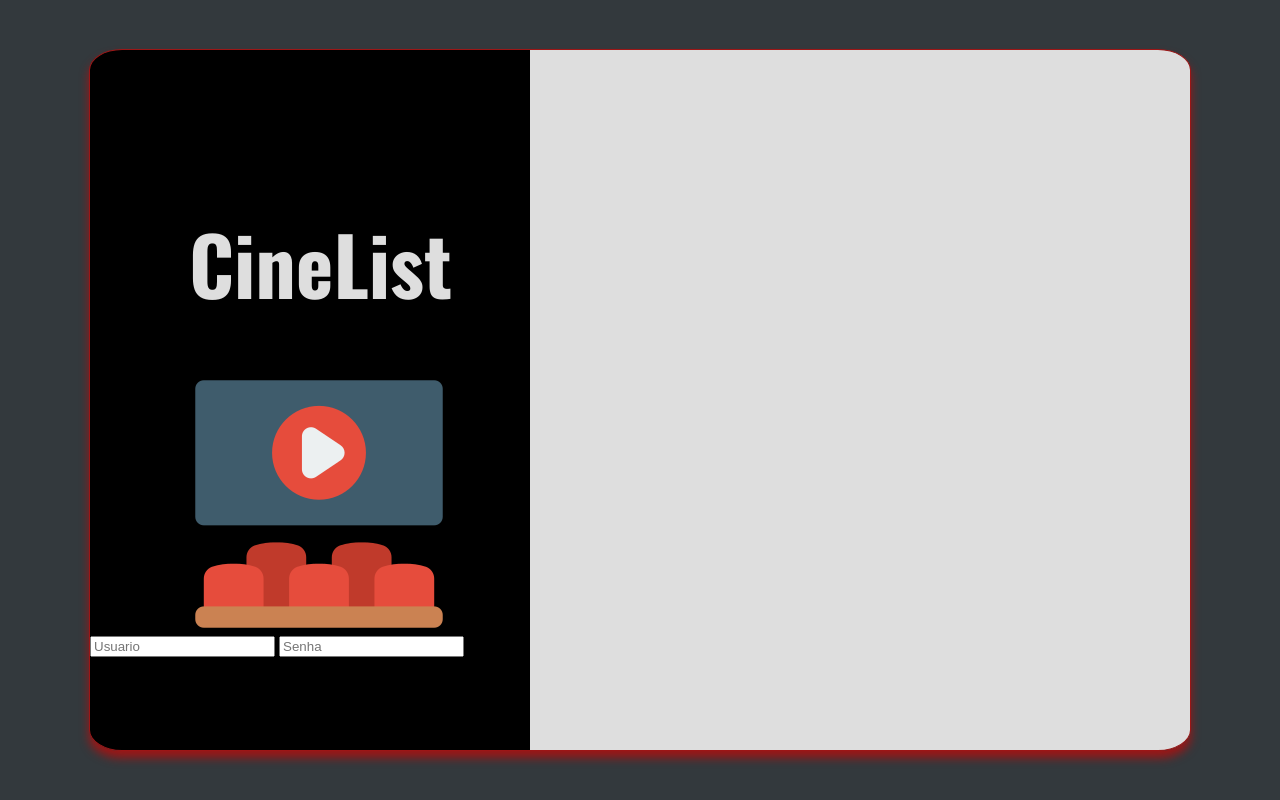
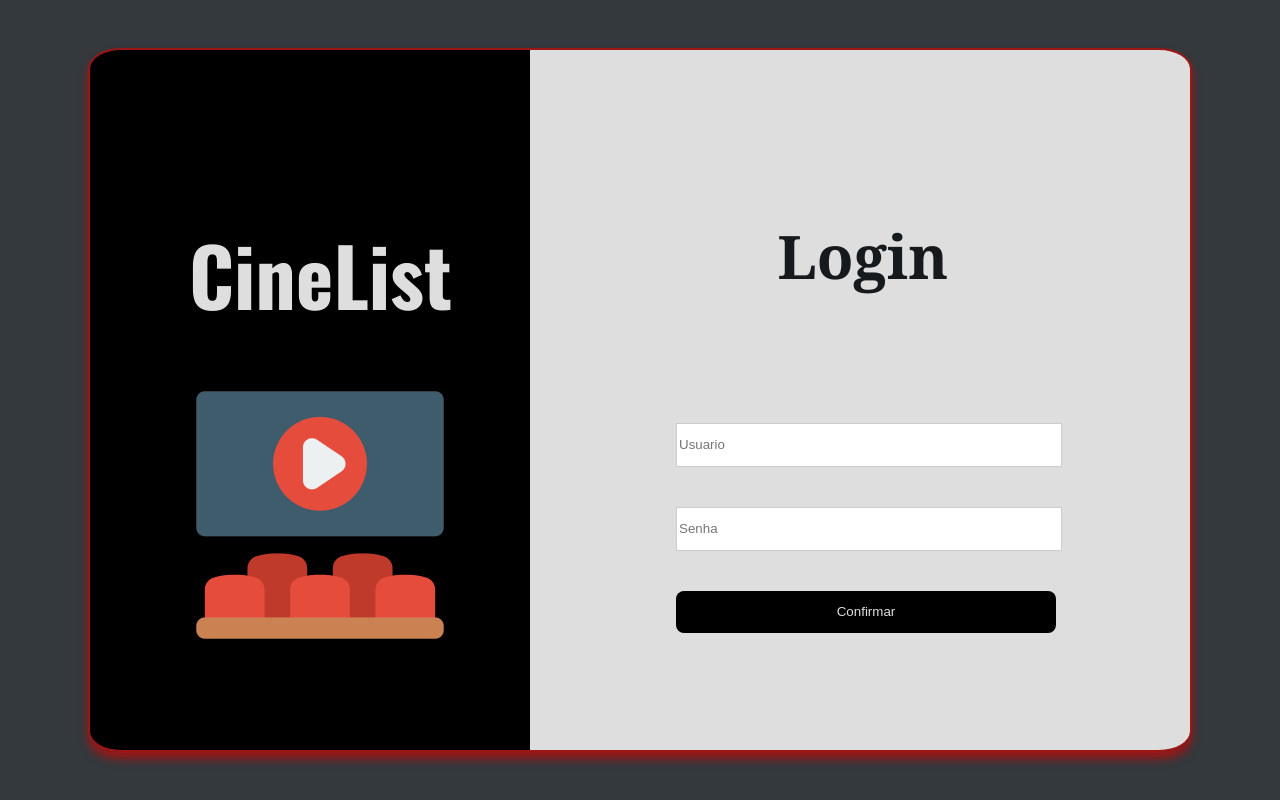
Before and after one commit to henryuuki/ds-projetoM2-web, a plain HTML site: page pages/login.html in a window 1280 px wide. Drawn offline with nearby package versions, Linux system fonts and the light colour scheme; a web font is replaced by a local one.

Commit message:
Estilizando tela de login

```diff
--- a/css/header.css
+++ b/css/header.css
@@ -58,7 +58,7 @@ header nav{
     border-bottom: 3px solid #A4161A;
 }
 
-#botao{
+#perfil{
     border: 1px solid blue;
     text-align: center;
     display: flex;
--- a/css/login.css
+++ b/css/login.css
@@ -1,22 +1,57 @@
 @import url('https://fonts.googleapis.com/css2?family=Anta&family=Anton&family=Hind:wght@300;400;500;600;700&family=Lobster&family=Oswald:wght@200..700&family=Roboto:ital,wght@0,100;0,300;0,400;0,500;0,700;0,900;1,100;1,300;1,400;1,500;1,700;1,900&display=swap');
 
 .contanier{
+    display: grid;
+    grid-template-columns: 1fr 1fr;
     border-radius: 3%;
     width: 1100px;
     height: 700px;
     background: linear-gradient(to right, #000000 0%, #000000 40%, #DEDEDE 40%, #DEDEDE 100%);
-    border: 1px solid rgb(156, 22, 22);
+    border: 2px solid rgb(156, 22, 22);
     box-shadow: 0 7px 10px 0 rgb(156, 22, 22);
 }
 
-.contanier h1{
+.title-logo{
     color: #DEDEDE;
     font-family: "Oswald", sans-serif;
     font-size: 80px;
-    margin-left: 9%;
-    margin-top: 14%;
+    margin-left: 18%;
+    margin-top: 30%;
+}
+
+.title-login{
+    color: #161A1D;
+    font-family: Georgia, 'Times New Roman', Times, serif;
+    font-size: 60px;
+    margin-left: 25%;
+    margin-top: 30%;
 }
 
 .img-login{
-    margin-left: 9.2%;
+    width: 256px;
+    height: 256px;
+    margin-left: 18.6%;
+    margin-bottom: 20%;
 }
+
+#login{
+    display: inline-flex;
+    flex-direction: column;
+    width: 380px;
+    gap: 40px;
+    padding: 36px;
+}
+
+.input-edit{
+    border: 1px solid #ccc;
+    width: 100%;
+    height: 40px;
+}
+
+#botao{
+    height: 42px;
+    border-radius: 8px;
+    border: none;
+    background-color: #000000;
+    color: #DEDEDE;
+}
--- a/pages/login.html
+++ b/pages/login.html
@@ -13,11 +13,13 @@
 <body>
     <main>
         <div class="contanier">
-            <h1>CineList</h1>
+            <h1 class="title-logo">CineList</h1>
+            <h2 class="title-login">Login</h2>
             <img class="img-login" src="../assets/cinema.png" alt="">
-            <div id="Login">
-                <input type="text" name="user" placeholder="Usuario">
-                <input type="text" name="senha" placeholder="Senha">
+            <div id="login">
+                <input class="input-edit" type="text" name="user" placeholder="Usuario">
+                <input class="input-edit" type="text" name="senha" placeholder="Senha">
+                <button id="botao" href="../index.html">Confirmar</button>
             </div>
         </div>
     </main>
```
